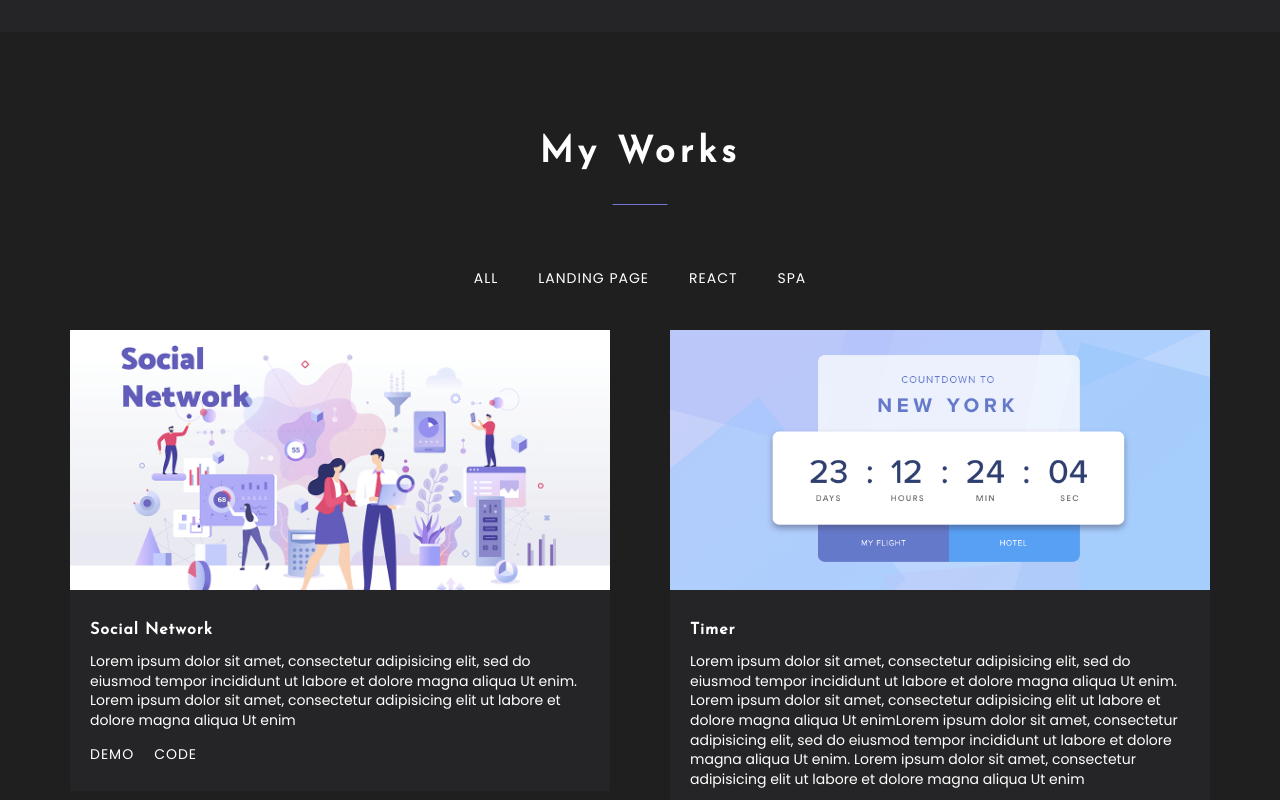
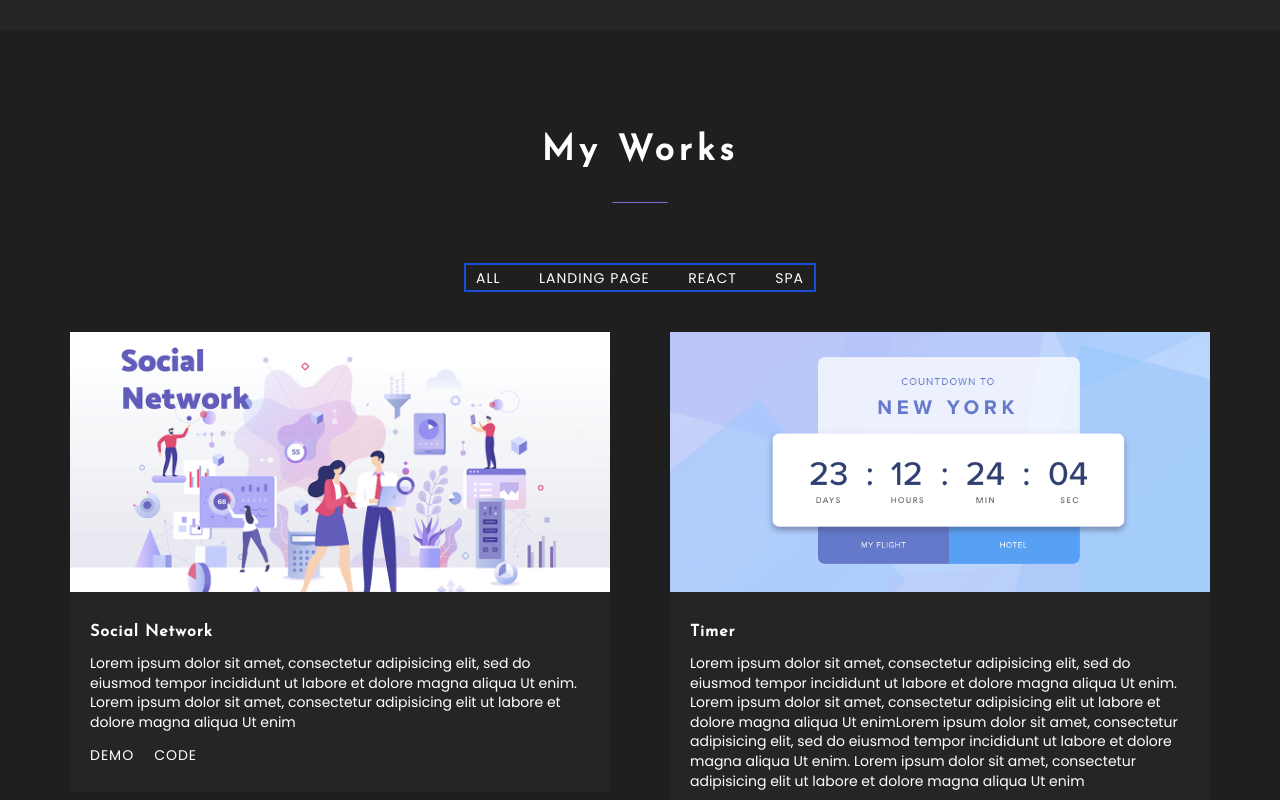
Before and after one commit to IvanBliudnik/Portfolio, a React app: page / in a window 1280 px wide. Shown: the part 1680-2480 px from the top of the page. Built offline with nearby package versions, Linux system fonts and the light colour scheme.

Commit message:
22.03.2024

```diff
--- a/src/components/SectionTitle.tsx
+++ b/src/components/SectionTitle.tsx
@@ -1,15 +1,13 @@
 import styled from "styled-components";
 import {Theme} from "../styles/Theme";
+import {font} from "../styles/Common";
 
 
 
 
 export const SectionTitle = styled.h2`
+    ${font({family: "Josefin Sans,sans-serif", weight: 600, Fmax: 36, Fmin: 30})}
     text-align: center;
-    font-family: Josefin Sans,sans-serif;
-    font-size: 36px;
-    font-weight: 600;
-    line-height: 1.2;
     letter-spacing: 5px;
     margin-bottom: 90px;
 
@@ -28,5 +26,8 @@ export const SectionTitle = styled.h2`
         bottom: -30px;
         transform: translateX(-50%);
 
+        @media ${Theme.media.mobile} {
+            bottom: -24px;
+        }
     }
 `
--- a/src/layout/header/headerMenu/HeaderMenu.tsx
+++ b/src/layout/header/headerMenu/HeaderMenu.tsx
@@ -40,6 +40,7 @@ const StyleHeaderMenu = styled.nav`
         gap: 30px;
         justify-content: center;
     }
+
     @media ${Theme.media.tablet} {
         display: none;
     }
@@ -96,6 +97,7 @@ const ListItem = styled.li`
         &::before {
             transform: scale(0.75);
         }
+
         ${Mask} {
             transform: skewX(12deg) translateX(5px);
             color: ${Theme.colors.font};
--- a/src/layout/sections/skills/skill/Skill.tsx
+++ b/src/layout/sections/skills/skill/Skill.tsx
@@ -2,6 +2,7 @@ import React from 'react';
 import {Icon} from "../../../../components/icon/Icon";
 import styled from "styled-components";
 import {FlexContainer} from "../../../../components/FlexContainer";
+import {Theme} from "../../../../styles/Theme";
 
 
 type SkillPropsType = {
@@ -25,8 +26,13 @@ export const Skill = (props: SkillPropsType) => {
 };
 
 const StyledSkill = styled.div`
-    width: 380px;
+    width: 330px;
+    flex-grow: 1; //каждый элемент skill будет занимать всё свободное место на странице
     padding: 62px 20px 40px;
+
+    @media ${Theme.media.mobile} {
+        padding: 62px 0 40px;
+    }
 `
 const SkillTitle = styled.h3`
     margin: 70px 0 15px;
--- a/src/layout/sections/works/Works.tsx
+++ b/src/layout/sections/works/Works.tsx
@@ -18,7 +18,7 @@ export const Works = () => {
             <Container>
                 <SectionTitle>My Works</SectionTitle>
                 <TabMenu menuItems={worksItems}/>
-                <FlexContainer justify={"space-between"} align={"flex-start"}>
+                <FlexContainer justify={"space-between"} align={"flex-start"} wrap={"wrap"}>
                     <Work title={"Social Network"} text={"Lorem ipsum dolor sit amet, consectetur adipisicing elit, sed do eiusmod tempor incididunt ut labore et dolore magna aliqua Ut enim. Lorem ipsum dolor sit amet, consectetur adipisicing elit  ut labore et dolore magna aliqua Ut enim"} src={socialImg}/>
                     <Work title={"Timer"} text={"Lorem ipsum dolor sit amet, consectetur adipisicing elit, sed do eiusmod tempor incididunt ut labore et dolore magna aliqua Ut enim. Lorem ipsum dolor sit amet, consectetur adipisicing elit  ut labore et dolore magna aliqua Ut enimLorem ipsum dolor sit amet, consectetur adipisicing elit, sed do eiusmod tempor incididunt ut labore et dolore magna aliqua Ut enim. Lorem ipsum dolor sit amet, consectetur adipisicing elit  ut labore et dolore magna aliqua Ut enim"} src={timerImg}/>
                 </FlexContainer>
@@ -28,5 +28,7 @@ export const Works = () => {
 };
 
 const StyledWorks = styled.section`
-
+    ${FlexContainer} {
+        gap: 30px;
+    }
 `
--- a/src/layout/sections/works/tabMenu/TabMenu.tsx
+++ b/src/layout/sections/works/tabMenu/TabMenu.tsx
@@ -23,11 +23,14 @@ export const TabMenu = (props: { menuItems: Array<string> }) => {
 };
 
 const StyledTabMenu = styled.nav`
-        margin-bottom: 40px;
     ul {
         display: flex;
-        gap: 20px;
-        justify-content: center;
+        //gap: 20px;
+        justify-content: space-between;
+        max-width: 352px;
+        width: 100%;
+        border: 2px solid #194cd2;
+        margin: 0 auto 40px;
     }
 `
 
--- a/src/layout/sections/works/work/Work.tsx
+++ b/src/layout/sections/works/work/Work.tsx
@@ -29,9 +29,10 @@ export const Work = (props: WorkPropsType) => {
 };
 
 const StyledWork = styled.div`
-    max-width: 540px;
-    width: 100%;
+
+    width: 330px;
     background-color: ${Theme.colors.secondaryBg};
+    flex-grow: 1;
 
     ${Link} {
         padding: 10px 0;
@@ -39,6 +40,10 @@ const StyledWork = styled.div`
         & + ${Link} {
             margin-left: 20px;
         }
+    }
+
+    @media ${Theme.media.desktop} {
+        max-width: 540px;
     }
 `
 
@@ -60,26 +65,6 @@ const Description = styled.div`
 const ImageWrapper = styled.div`
     position: relative;
 
-    &:hover {
-
-
-
-        &::before {
-            content: "";
-            position: absolute;
-            left: 0;
-            right: 0;
-            top: 0;
-            bottom: 0;
-            backdrop-filter: blur(8px);
-            background: rgba(0, 0, 0, 0.3);
-        }
-        ${StyleButton} {
-            opacity: 1;
-        }
-    }
-
-
     ${StyleButton} {
         opacity: 0;
         position: absolute;
@@ -91,7 +76,36 @@ const ImageWrapper = styled.div`
             width: 100%;
             height: 100%;
         }
-
     }
 
+    &::before {
+        content: "";
+        position: absolute;
+        left: 0;
+        right: 0;
+        top: 0;
+        bottom: 0;
+        backdrop-filter: blur(8px);
+        background: rgba(0, 0, 0, 0.3);
+        opacity: 0;
+    }
+
+    &:hover {
+        &::before {
+            opacity: 1;
+        }
+        ${StyleButton} {
+            opacity: 1;
+        }
+    }
+
+@media ${Theme.media.tablet} {
+    &::before {
+        opacity: 1;
+    }
+    ${StyleButton} {
+        opacity: 1;
+    }
+}
+//    вот эти все манипуляции делаем для того чтобы при наведении было помутнение
 `
--- a/src/styles/GlobalStyle.tsx
+++ b/src/styles/GlobalStyle.tsx
@@ -40,6 +40,10 @@ export const GlobalStyle = createGlobalStyle`
 
     section {
         padding: 100px 0;
+
+        @media ${Theme.media.mobile} {
+        padding: 80px 0;
+    }
     }
 
     section:nth-of-type(odd) {
--- a/src/styles/Theme.tsx
+++ b/src/styles/Theme.tsx
@@ -12,5 +12,6 @@ export const Theme = {
         media: {
             tablet: "screen and (max-width: 768px)",
             mobile: "screen and (max-width: 576px)",
+            desktop: "screen and (min-width: 1140px)",
         }
 }
```
Lines whose indentation alone changed are shown as unchanged.
